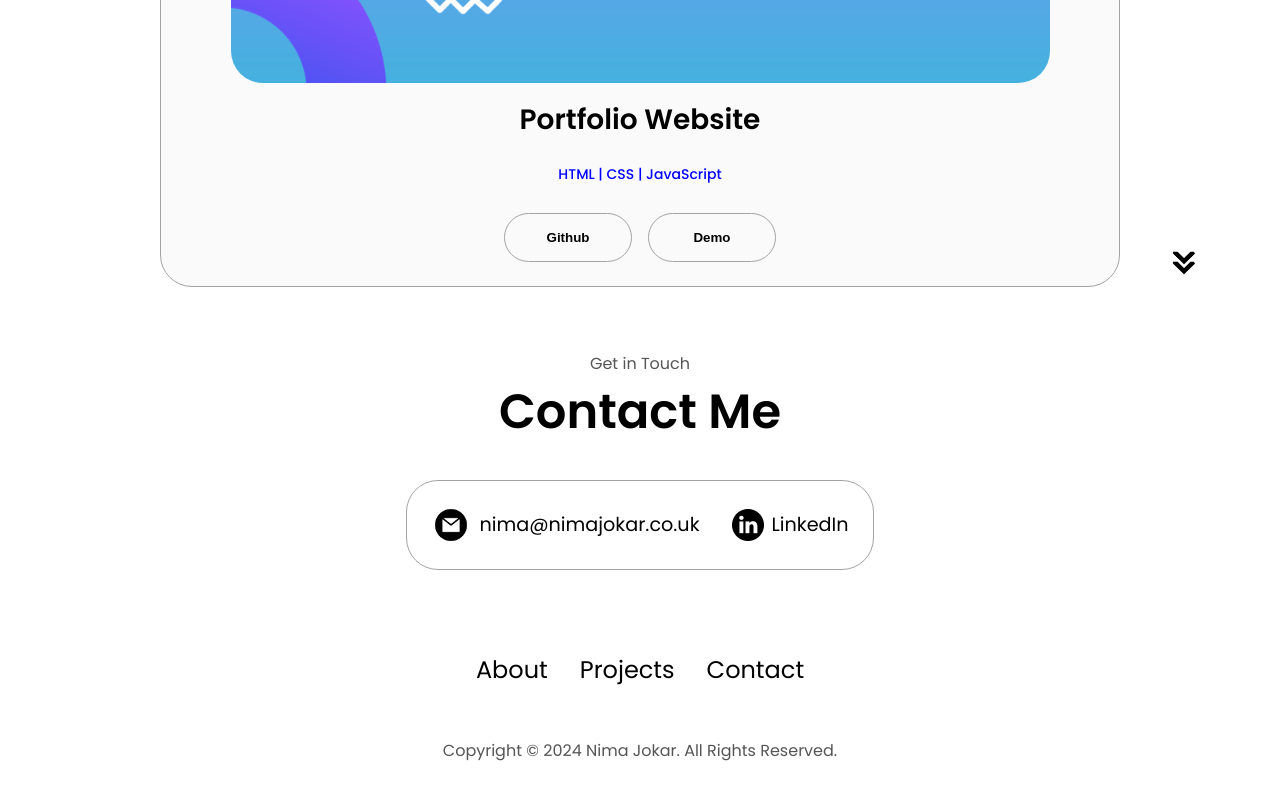
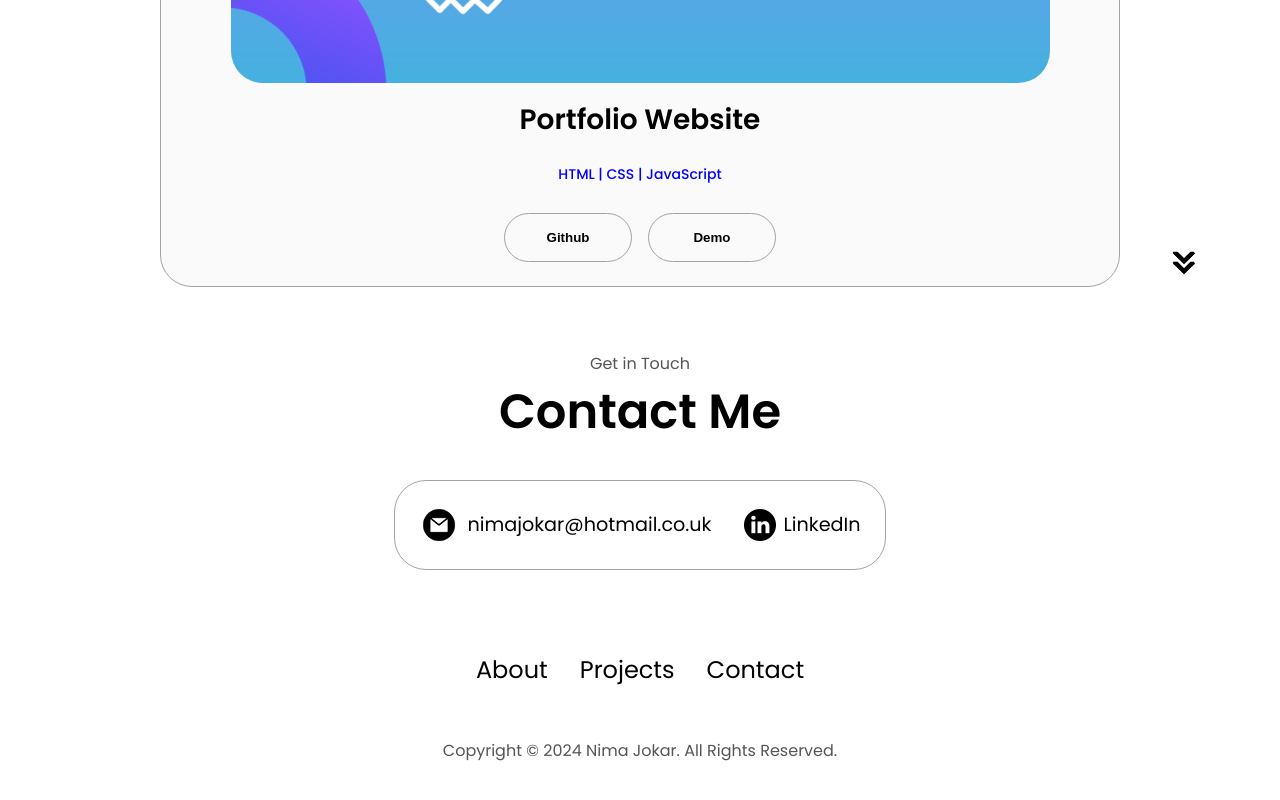
Before and after one commit to nimajo/portfolio-website, a plain HTML site: page index.html in a window 1280 px wide. Shown: the part 3074-3874 px from the top of the page. Drawn offline with Linux system fonts and the light colour scheme.

Commit message:
email update

```diff
--- a/index.html
+++ b/index.html
@@ -403,7 +403,7 @@
             alt="Email icon"
             class="icon contact-icon email-icon"
           />
-          <p><a href="mailto:nima@nimajokar.co.uk">nima@nimajokar.co.uk</a></p>
+          <p><a href="mailto:nimajokar@hotmail.co.uk">nimajokar@hotmail.co.uk</a></p>
         </div>
         <div class="contact-info-container">
           <img
```
